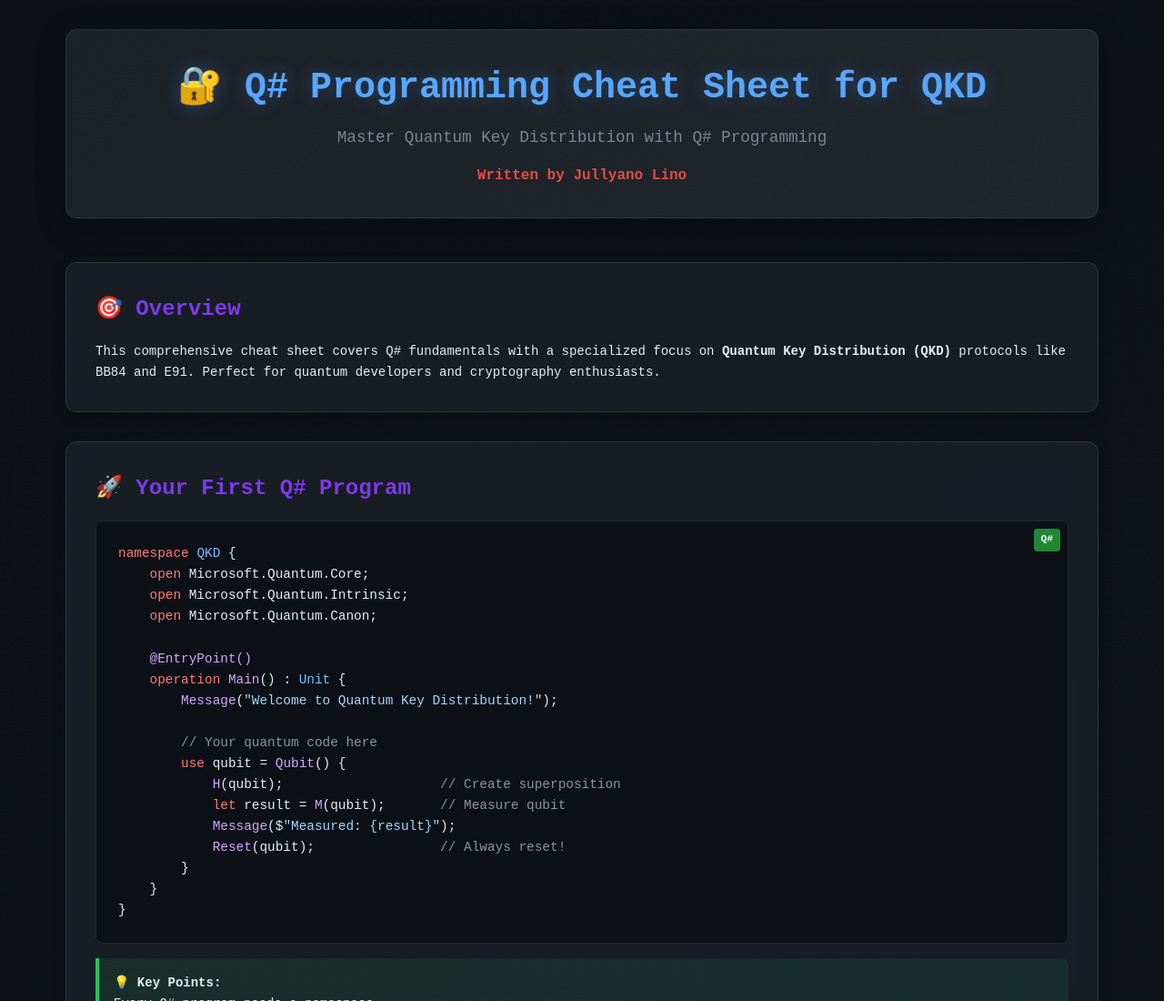
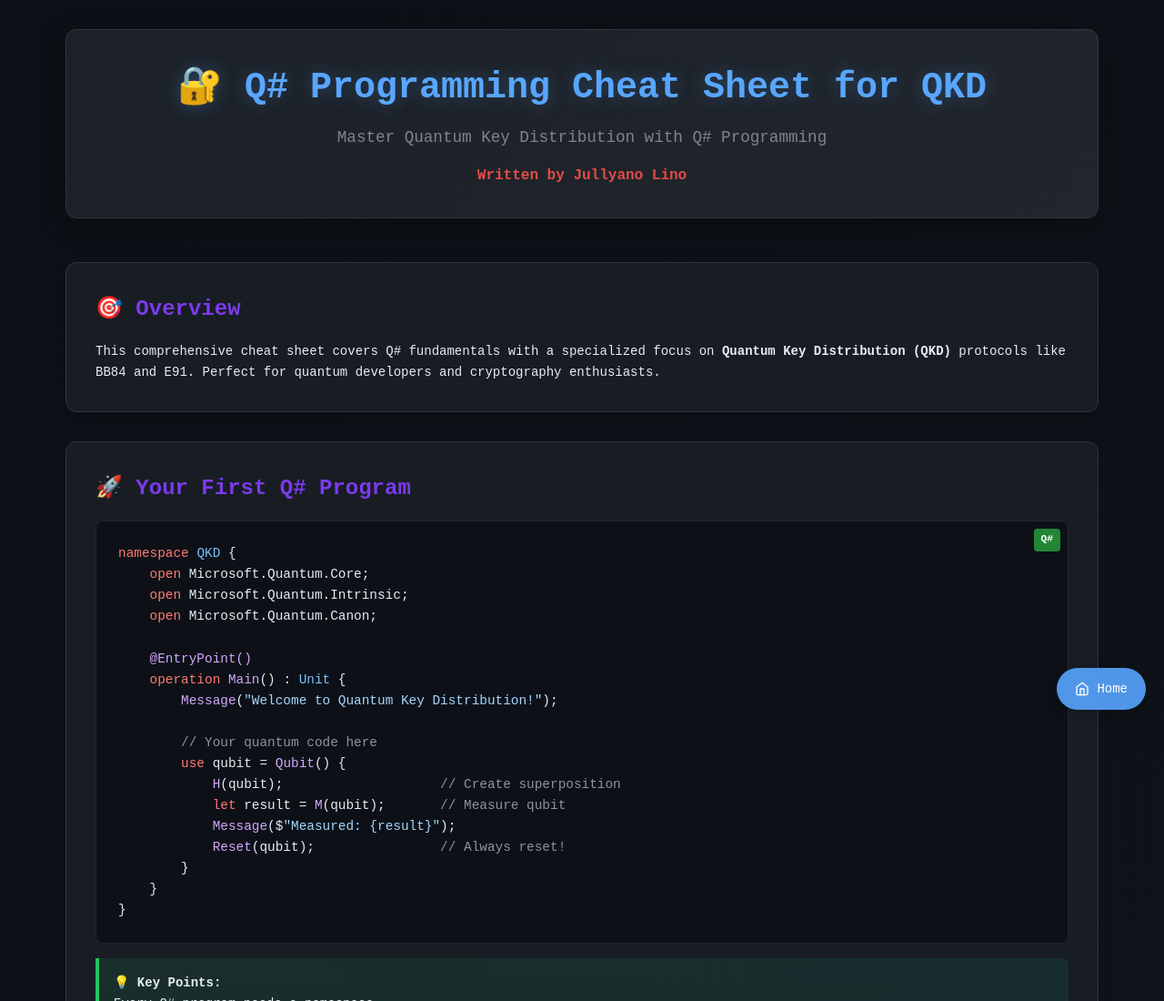
Before and after one commit to jullyanolino/cheat_sheets, a plain HTML site: page quantum/q-sharp-qkd/index.html in a window 1280 px wide. Shown: the top 1100 px of the page at 91% size. Drawn offline with Linux system fonts and the light colour scheme.

Commit message:
Update index.html

```diff
--- a/quantum/q-sharp-qkd/index.html
+++ b/quantum/q-sharp-qkd/index.html
@@ -23,6 +23,39 @@
     <meta name="viewport" content="width=device-width, initial-scale=1.0">
     <title>Q# Programming Cheat Sheet for QKD</title>
     <style>
+
+	    /* Style for the home button */
+        .home-button {
+            position: fixed;
+            bottom: 20px;
+            right: 20px;
+            background: rgba(88, 166, 255, 0.9);
+            color: white;
+            border: none;
+            border-radius: 50px;
+            padding: 12px 20px;
+            font-family: 'JetBrains Mono', monospace;
+            font-size: 14px;
+            cursor: pointer;
+            box-shadow: 0 4px 12px rgba(0, 0, 0, 0.2);
+            z-index: 1000;
+            display: flex;
+            align-items: center;
+            gap: 8px;
+            transition: all 0.3s ease;
+            text-decoration: none;
+        }
+
+        .home-button:hover {
+            background: #58a6ff;
+            transform: translateY(-2px);
+            box-shadow: 0 6px 16px rgba(0, 0, 0, 0.3);
+        }
+
+        .home-button:active {
+            transform: translateY(0);
+        }
+
         * {
             margin: 0;
             padding: 0;
@@ -877,6 +910,26 @@
                 });
             });
         });
+
+
+		// Add this to your existing script
+        document.querySelector('.home-button').addEventListener('click', function(e) {
+            e.preventDefault();
+            window.scrollTo({
+                top: 0,
+                behavior: 'smooth'
+            });
+        });
+
     </script>
+
+	<a href="https://jullyanolino.github.io/cheat_sheets/" class="home-button" title="Return to Home">
+		<svg xmlns="http://www.w3.org/2000/svg" width="16" height="16" viewBox="0 0 24 24" fill="none" stroke="currentColor" stroke-width="2" stroke-linecap="round" stroke-linejoin="round">
+            <path d="M3 9l9-7 9 7v11a2 2 0 0 1-2 2H5a2 2 0 0 1-2-2z"></path>
+            <polyline points="9 22 9 12 15 12 15 22"></polyline>
+        </svg>
+        Home
+    </a>
+
 </body>
 </html>
```
